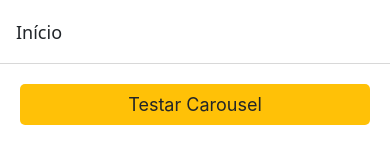
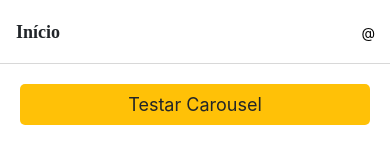
Before and after one commit to carlosxfelipe/shell-app, a React Native app: screen /Home in a window 390 px wide. Shown: the top 160 px of the page. Built offline with nearby package versions, Linux system fonts and the light colour scheme.

Commit message:
Add custom header right button and update header styles in StackNavigator

```diff
--- a/src/presentation/routes/StackNavigator.tsx
+++ b/src/presentation/routes/StackNavigator.tsx
@@ -1,3 +1,4 @@
+import {Text, TouchableOpacity} from 'react-native';
 import {createStackNavigator} from '@react-navigation/stack';
 import {HomeScreen} from '../screens/home/HomeScreen';
 import {CarouselScreen} from '../screens/carousel/CarouselScreen';
@@ -12,6 +13,12 @@ export type RootStackParams = {
 
 const Stack = createStackNavigator<RootStackParams>();
 
+const HeaderRight = () => (
+  <TouchableOpacity onPress={() => {}} style={{marginRight: 15}}>
+    <Text>@</Text>
+  </TouchableOpacity>
+);
+
 export const StackNavigator = () => {
   const globalStyles = useGlobalStyles();
 
@@ -19,12 +26,23 @@ export const StackNavigator = () => {
     <Stack.Navigator
       screenOptions={{
         headerShown: true,
+        headerBackTitle: 'Voltar',
+        headerBackTitleStyle: {
+          fontFamily: 'sans-serif-thin',
+          fontSize: 16,
+        },
         headerStyle: {
           elevation: 0,
           backgroundColor: globalStyles.background.backgroundColor,
           shadowColor: 'transparent',
         },
         headerTintColor: globalStyles.text.color,
+        headerTitleStyle: {
+          fontFamily: 'Zapfino',
+          fontSize: 18,
+          fontWeight: 'bold',
+        },
+        headerRight: HeaderRight,
       }}>
       <Stack.Screen
         name="Home"
```
